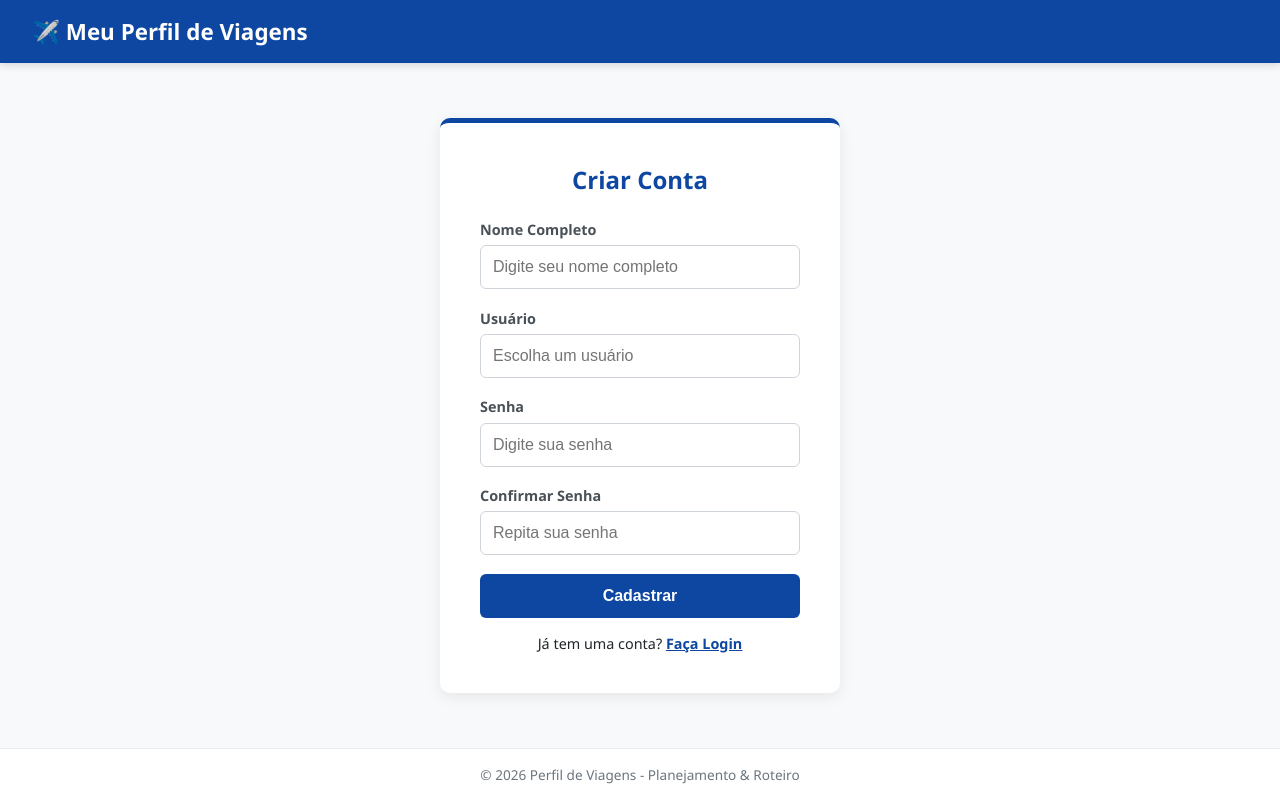
After one commit to Thiagodaiki/Site_viagens, a Flask app: page /register in a window 1280 px wide. The commit adds this page. Run offline with Flask 3, Linux system fonts and the light colour scheme.

Commit message:
Add files via upload

```diff
--- a/app/controllers/auth.py
+++ b/app/controllers/auth.py
@@ -1,12 +1,10 @@
 from flask import Blueprint, render_template, request, redirect, url_for, session, flash
-from app.models.usuario import UserModel
+from app.models.usuario import Usuario
 
-# Criação do Blueprint com a pasta de views customizada
 auth_bp = Blueprint('auth', __name__)
 
 @auth_bp.route('/')
 def index():
-    """Redireciona a raiz ('/') para a página correta."""
     if 'usuario_logado' in session:
         return redirect(url_for('auth.dashboard'))
     return redirect(url_for('auth.login'))
@@ -20,17 +18,51 @@ def login():
         username = request.form.get('username')
         password = request.form.get('password')
 
-        usuario = UserModel.autenticar(username, password)
+        # READ no SQL Server via ORM
+        usuario = Usuario.buscar_por_username(username)
 
-        if usuario:
-            # Armazena dados do usuário na sessão criptografada
-            session['usuario_logado'] = usuario['username']
-            session['nome_usuario'] = usuario['nome']
+        if usuario and usuario.verificar_senha(password):
+            # UPDATE no SQL Server (Registra a data do acesso)
+            usuario.registrar_acesso()
+
+            # Sessão do Flask
+            session['usuario_logado'] = usuario.username
+            session['nome_usuario'] = usuario.nome
             return redirect(url_for('auth.dashboard'))
         else:
             flash('Usuário ou senha incorretos.', 'danger')
 
     return render_template('login.html')
+
+@auth_bp.route('/register', methods=['GET', 'POST'])
+def register():
+    if 'usuario_logado' in session:
+        return redirect(url_for('auth.dashboard'))
+
+    if request.method == 'POST':
+        nome = request.form.get('nome')
+        username = request.form.get('username')
+        password = request.form.get('password')
+        confirm_password = request.form.get('confirm_password')
+
+        # 1. Validação de senha
+        if password != confirm_password:
+            flash('As senhas não coincidem!', 'danger')
+            return render_template('register.html')
+
+        # 2. Verifica se o usuário já existe no SQLite
+        usuario_existente = Usuario.buscar_por_username(username)
+        if usuario_existente:
+            flash('Nome de usuário já cadastrado. Escolha outro.', 'danger')
+            return render_template('register.html')
+
+        # 3. Cria o usuário e grava no banco
+        Usuario.criar_usuario(username=username, nome=nome, password=password)
+        flash('Cadastro realizado com sucesso! Faça login para continuar.', 'success')
+        return redirect(url_for('auth.login'))
+
+    return render_template('register.html')
+
 
 @auth_bp.route('/dashboard')
 def dashboard():
@@ -38,5 +70,5 @@ def dashboard():
 
 @auth_bp.route('/logout')
 def logout():
-    session.clear()  # Limpa a sessão
+    session.clear()
     return redirect(url_for('auth.login'))
--- a/app/middlewares/middleware.py
+++ b/app/middlewares/middleware.py
@@ -1,13 +1,11 @@
 from flask import session, redirect, url_for, request
 
-# Rotas que NÃO precisam de autenticação
-ROTAS_PUBLICAS = ['auth.login', 'static']
+# Libera o registro para acesso público
+ROTAS_PUBLICAS = ['auth.login', 'auth.register', 'auth.index', 'static']
 
 def verificar_autenticacao():
-    """Middleware executado antes de cada requisição."""
     endpoint = request.endpoint
 
-    # Se a rota existe e não é pública, verifica se o usuário está logado
     if endpoint and endpoint not in ROTAS_PUBLICAS:
         if 'usuario_logado' not in session:
             return redirect(url_for('auth.login'))
--- a/app/views/static/css/style.css
+++ b/app/views/static/css/style.css
@@ -135,13 +135,25 @@ main {
 /* --- ALERTAS E MENSAGENS --- */
 .alert {
     padding: 0.75rem 1rem;
-    background-color: #ffebee;
-    color: #c62828;
-    border: 1px solid #ffcdd2;
     border-radius: 6px;
     margin-bottom: 1.2rem;
     font-size: 0.9rem;
     text-align: center;
+    font-weight: 500;
+}
+
+/* VERMELHO: Mensagens de erro ou erro no login */
+.alert-danger {
+    background-color: #ffebee;
+    color: #c62828;
+    border: 1px solid #ffcdd2;
+}
+
+/* VERDE: Mensagens de sucesso ou cadastro realizado */
+.alert-success {
+    background-color: #e8f5e9;
+    color: #2e7d32;
+    border: 1px solid #c8e6c9;
 }
 
 /* --- RODAPÉ --- */
--- a/app/views/templates/base.html
+++ b/app/views/templates/base.html
@@ -25,7 +25,8 @@
     {% with messages = get_flashed_messages(with_categories=true) %}
         {% if messages %}
             {% for category, message in messages %}
-                        <div class="alert">{{ message }}</div>
+                <!-- A classe CSS será 'alert alert-success' ou 'alert alert-danger' -->
+                <div class="alert alert-{{ category }}">{{ message }}</div>
             {% endfor %}
         {% endif %}
     {% endwith %}
--- a/app/views/templates/login.html
+++ b/app/views/templates/login.html
@@ -18,4 +18,8 @@
 
     <button type="submit" class="btn">Entrar</button>
 </form>
+
+<p style="text-align: center; margin-top: 1rem; font-size: 0.9rem;">
+    Ainda não tem conta? <a href="{{ url_for('auth.register') }}" style="color: #0d47a1; font-weight: bold;">Cadastre-se</a>
+</p>
 {% endblock %}
--- /dev/null
+++ b/app/views/templates/register.html
@@ -0,0 +1,35 @@
+{% extends 'base.html' %}
+
+{% block title %}Cadastro - Perfil de Viagens{% endblock %}
+
+{% block content %}
+<h2>Criar Conta</h2>
+
+<form method="POST" action="{{ url_for('auth.register') }}">
+    <div class="form-group">
+        <label for="nome">Nome Completo</label>
+        <input type="text" id="nome" name="nome" placeholder="Digite seu nome completo" required>
+    </div>
+
+    <div class="form-group">
+        <label for="username">Usuário</label>
+        <input type="text" id="username" name="username" placeholder="Escolha um usuário" required>
+    </div>
+
+    <div class="form-group">
+        <label for="password">Senha</label>
+        <input type="password" id="password" name="password" placeholder="Digite sua senha" required>
+    </div>
+
+    <div class="form-group">
+        <label for="confirm_password">Confirmar Senha</label>
+        <input type="password" id="confirm_password" name="confirm_password" placeholder="Repita sua senha" required>
+    </div>
+
+    <button type="submit" class="btn">Cadastrar</button>
+</form>
+
+<p style="text-align: center; margin-top: 1rem; font-size: 0.9rem;">
+    Já tem uma conta? <a href="{{ url_for('auth.login') }}" style="color: #0d47a1; font-weight: bold;">Faça Login</a>
+</p>
+{% endblock %}
--- /dev/null
+++ b/requirements.txt
@@ -0,0 +1,4 @@
+Flask
+Flask-SQLAlchemy
+python-dotenv
+Werkzeug
```
Also changed, not shown: app/__init__.py (+23 -6 lines), app/database.py (added, +19 -0 lines), app/models/usuario.py (+35 -20 lines), app/perfil_viagens.db (added). Lines whose indentation alone changed are shown as unchanged.
